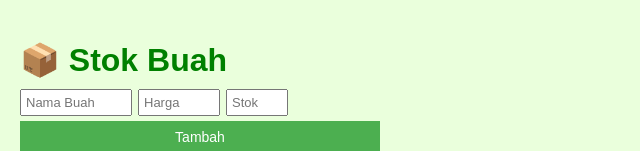
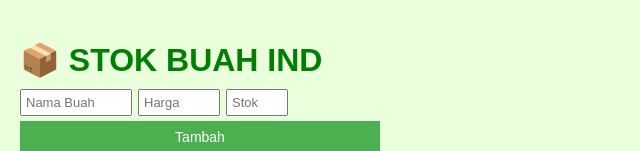
Before and after one commit to Tabroni117/kasir-toko-buah, a plain HTML site: page dashboard.html in a window 1280 px wide. Shown: the top 151 px of the page, without its empty margins (0-640 px from the left). Drawn offline with Linux system fonts and the light colour scheme; no server answers.

Commit message:
Update dashboard.html

```diff
--- a/dashboard.html
+++ b/dashboard.html
@@ -3,7 +3,7 @@
 <head>
   <meta charset="UTF-8" />
   <meta name="viewport" content="width=device-width, initial-scale=1.0"/>
-  <title>Stok Buah</title>
+  <title>Stok</title>
   <style>
   body {
     font-family: sans-serif;
@@ -70,7 +70,7 @@
 </head>
 <body>
   <div class="container">
-    <h1>📦 Stok Buah</h1>
+    <h1>📦 STOK BUAH IND</h1>
 
     <div class="input-row">
       <input type="text" id="newName" placeholder="Nama Buah" />
```
